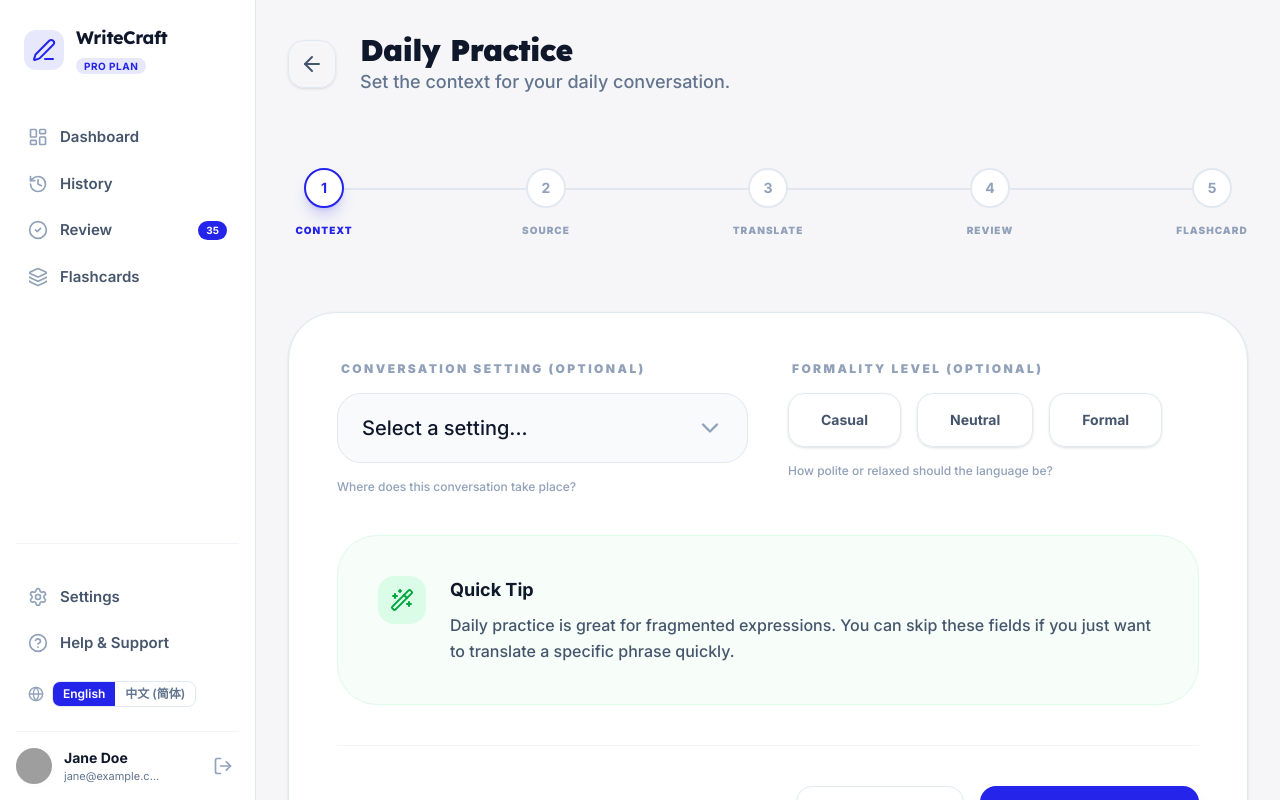
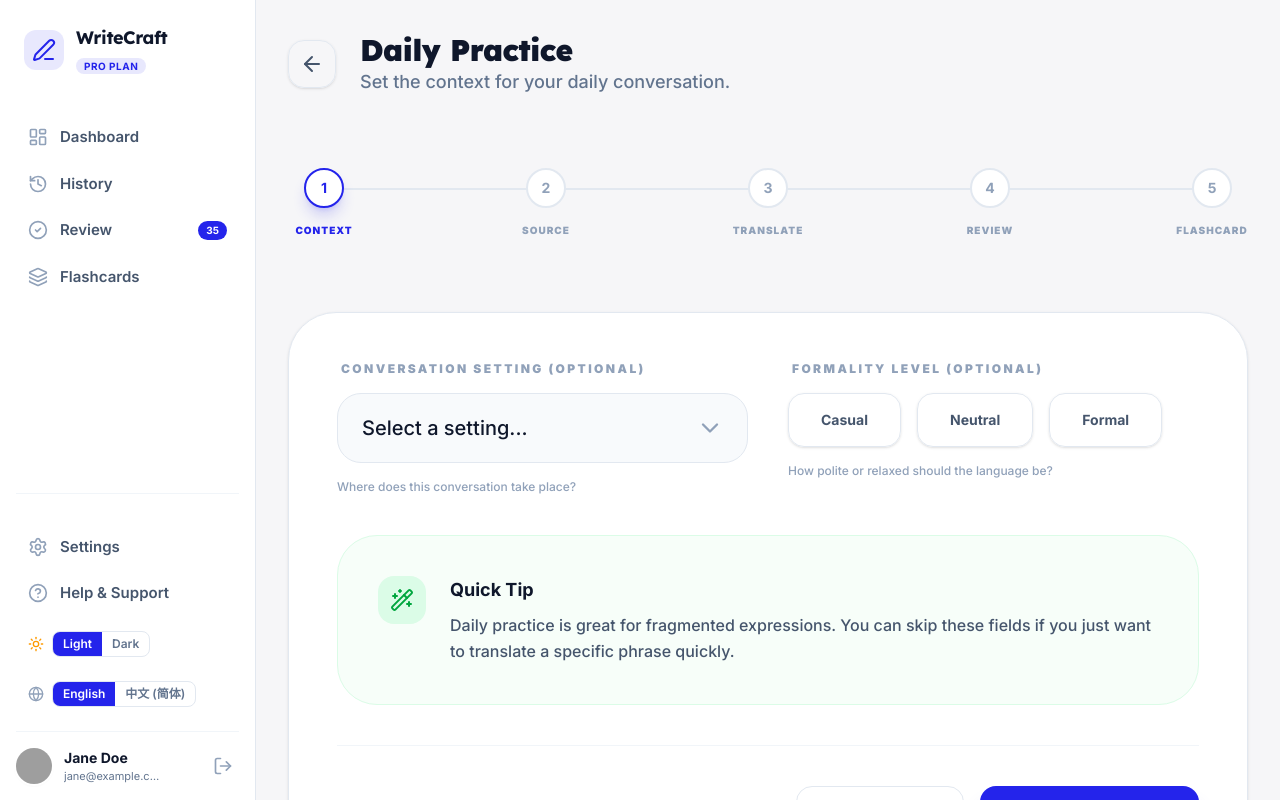
Before and after one commit to sabver/WriteCraft, a Next.js app: page /daily in a window 1280 px wide. Built offline with nearby package versions, Linux system fonts and the light colour scheme; grey boxes are pictures that could not be loaded.

Commit message:
feat: add dark mode foundation and sidebar switcher
Co-Authored-By: YE

```diff
--- a/messages/en.json
+++ b/messages/en.json
@@ -238,5 +238,10 @@
     "label": "Language",
     "en": "English",
     "zhCN": "\u4e2d\u6587 (\u7b80\u4f53)"
+  },
+  "themeSwitcher": {
+    "label": "Theme",
+    "light": "Light",
+    "dark": "Dark"
   }
 }
--- a/messages/zh-CN.json
+++ b/messages/zh-CN.json
@@ -235,8 +235,13 @@
     "issueStructure": "结构"
   },
   "langSwitcher": {
-    "label": "语言",
+    "label": "\u8bed\u8a00",
     "en": "English",
-    "zhCN": "中文 (简体)"
+    "zhCN": "\u4e2d\u6587 (\u7b80\u4f53)"
+  },
+  "themeSwitcher": {
+    "label": "\u4e3b\u9898",
+    "light": "\u6d45\u8272",
+    "dark": "\u6df1\u8272"
   }
 }
--- a/src/app/layout.tsx
+++ b/src/app/layout.tsx
@@ -1,6 +1,7 @@
 import type { Metadata } from 'next';
 import { Inter, Lexend, JetBrains_Mono } from 'next/font/google';
 import { LocaleProvider } from '@/contexts/LocaleContext';
+import { ThemeContextProvider } from '@/contexts/ThemeContext';
 import './globals.css';
 
 const inter = Inter({
@@ -25,9 +26,15 @@ export const metadata: Metadata = {
 
 export default function RootLayout({ children }: { children: React.ReactNode }) {
   return (
-    <html lang="en" className={`${inter.variable} ${lexend.variable} ${jetbrainsMono.variable}`}>
-      <body suppressHydrationWarning className="font-sans">
-        <LocaleProvider>{children}</LocaleProvider>
+    <html
+      lang="en"
+      suppressHydrationWarning
+      className={`${inter.variable} ${lexend.variable} ${jetbrainsMono.variable}`}
+    >
+      <body className="font-sans">
+        <ThemeContextProvider>
+          <LocaleProvider>{children}</LocaleProvider>
+        </ThemeContextProvider>
       </body>
     </html>
   );
--- /dev/null
+++ b/src/components/common/ThemeSwitcher.tsx
@@ -0,0 +1,56 @@
+'use client';
+
+import React from 'react';
+import { Moon, Sun } from 'lucide-react';
+import { useTheme } from 'next-themes';
+import { useTranslations } from 'next-intl';
+import { cn } from '@/lib/utils';
+
+type ThemeOption = 'light' | 'dark';
+
+function resolveActiveTheme(theme: string | undefined, resolvedTheme: string | undefined): ThemeOption {
+  if (theme === 'dark' || theme === 'light') return theme;
+  if (resolvedTheme === 'dark' || resolvedTheme === 'light') return resolvedTheme;
+  return 'light';
+}
+
+export function ThemeSwitcher() {
+  const t = useTranslations('themeSwitcher');
+  const { theme, resolvedTheme, setTheme } = useTheme();
+  const activeTheme = resolveActiveTheme(theme, resolvedTheme);
+
+  return (
+    <div aria-label={t('label')} className="flex items-center gap-2 px-3 py-2">
+      <Sun className="h-4 w-4 text-amber-500 shrink-0 dark:hidden" aria-hidden="true" />
+      <Moon className="hidden h-4 w-4 text-slate-400 shrink-0 dark:block" aria-hidden="true" />
+      <div className="flex overflow-hidden rounded-lg border border-slate-200 dark:border-slate-700">
+        <button
+          type="button"
+          onClick={() => setTheme('light')}
+          className={cn(
+            'px-2.5 py-1 text-xs font-semibold transition-colors',
+            activeTheme === 'light'
+              ? 'bg-primary text-white'
+              : 'text-slate-500 hover:bg-slate-50 dark:text-slate-300 dark:hover:bg-slate-800'
+          )}
+          aria-pressed={activeTheme === 'light'}
+        >
+          {t('light')}
+        </button>
+        <button
+          type="button"
+          onClick={() => setTheme('dark')}
+          className={cn(
+            'px-2.5 py-1 text-xs font-semibold transition-colors',
+            activeTheme === 'dark'
+              ? 'bg-primary text-white'
+              : 'text-slate-500 hover:bg-slate-50 dark:text-slate-300 dark:hover:bg-slate-800'
+          )}
+          aria-pressed={activeTheme === 'dark'}
+        >
+          {t('dark')}
+        </button>
+      </div>
+    </div>
+  );
+}
--- a/src/components/layout/Sidebar.tsx
+++ b/src/components/layout/Sidebar.tsx
@@ -16,6 +16,7 @@ import {
 } from 'lucide-react';
 import { cn } from '@/lib/utils';
 import { LanguageSwitcher } from '@/components/common/LanguageSwitcher';
+import { ThemeSwitcher } from '@/components/common/ThemeSwitcher';
 
 type NavKey = 'dashboard' | 'history' | 'review' | 'flashcards';
 
@@ -106,6 +107,10 @@ export function Sidebar() {
         </Link>
 
         <div className="mt-2">
+          <ThemeSwitcher />
+        </div>
+
+        <div className="mt-2">
           <LanguageSwitcher />
         </div>
 
--- /dev/null
+++ b/src/contexts/ThemeContext.tsx
@@ -0,0 +1,44 @@
+'use client';
+
+import type { ReactNode } from 'react';
+import { ThemeProvider as NextThemeProvider } from 'next-themes';
+
+export type AppTheme = 'light' | 'dark';
+
+export const THEME_STORAGE_KEY = 'writecraft-theme';
+
+function isAppTheme(value: string | null): value is AppTheme {
+  return value === 'light' || value === 'dark';
+}
+
+export function resolveInitialTheme(): AppTheme {
+  if (typeof window === 'undefined') {
+    return 'light';
+  }
+
+  const storedTheme = localStorage.getItem(THEME_STORAGE_KEY);
+  if (isAppTheme(storedTheme)) {
+    return storedTheme;
+  }
+
+  if (typeof window.matchMedia === 'function') {
+    return window.matchMedia('(prefers-color-scheme: dark)').matches ? 'dark' : 'light';
+  }
+
+  return 'light';
+}
+
+export function ThemeContextProvider({ children }: { children: ReactNode }) {
+  return (
+    <NextThemeProvider
+      attribute="class"
+      defaultTheme={resolveInitialTheme()}
+      enableSystem
+      storageKey={THEME_STORAGE_KEY}
+      themes={['light', 'dark']}
+      disableTransitionOnChange
+    >
+      {children}
+    </NextThemeProvider>
+  );
+}
```
Also changed, not shown: 2 other files (tests, documents, lock files or other folders).
